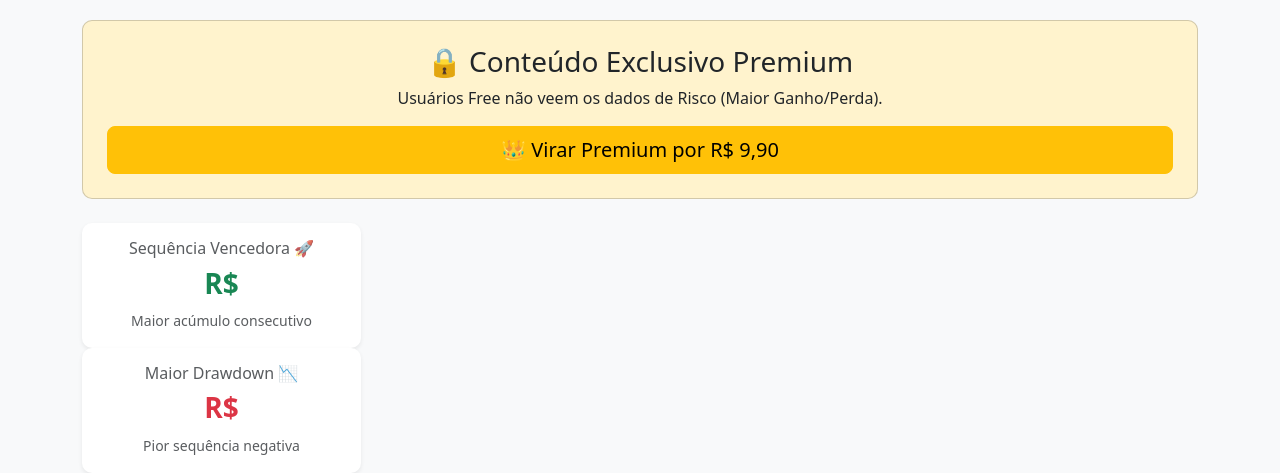
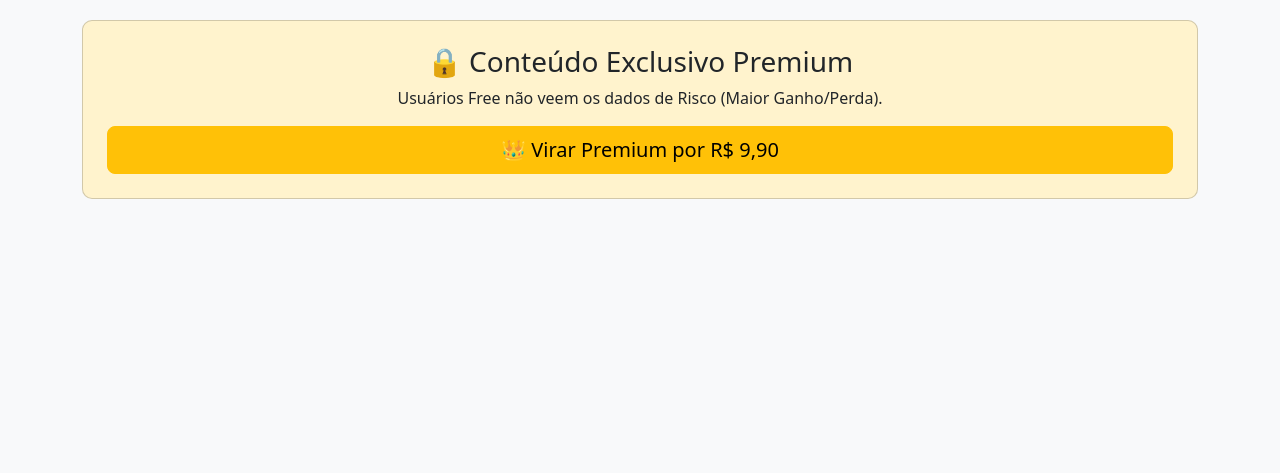
Before and after one commit to Adecidio/tradejournal-lite, a Flask app: template app/templates/dashboard.html in a window 1280 px wide. Shown: the part 1243-1716 px from the top of the page. After the commit the page ends 1442 px from the top, so only its background shows below. Run offline with Flask 3, Linux system fonts and the light colour scheme; the template is opened without the code that fills it, so the values that code supplies are empty.

Commit message:
Retirando os cards de ganho e perdas consecutivos para DEBUG

```diff
--- a/app/templates/dashboard.html
+++ b/app/templates/dashboard.html
@@ -348,29 +348,4 @@
         </div>
     </div>
     {% endif %}
-
-
-    <div class="col-md-3">
-        <div class="card border-0 shadow-sm text-center h-100">
-            <div class="card-body">
-                <h6 class="text-muted mb-2">Sequência Vencedora 🚀</h6>
-                <h3 class="text-success fw-bold">
-                    R$ {{ dados.seq_ganho }}
-                </h3>
-                <small class="text-muted">Maior acúmulo consecutivo</small>
-            </div>
-        </div>
-    </div>
-    <div class="col-md-3">
-        <div class="card border-0 shadow-sm text-center h-100">
-            <div class="card-body">
-                <h6 class="text-muted mb-2">Maior Drawdown 📉</h6>
-                <h3 class="text-danger fw-bold">
-                    R$ {{ dados.seq_perda }}
-                </h3>
-                <small class="text-muted">Pior sequência negativa</small>
-            </div>
-        </div>
-    </div>
-
 {% endblock %}
```
